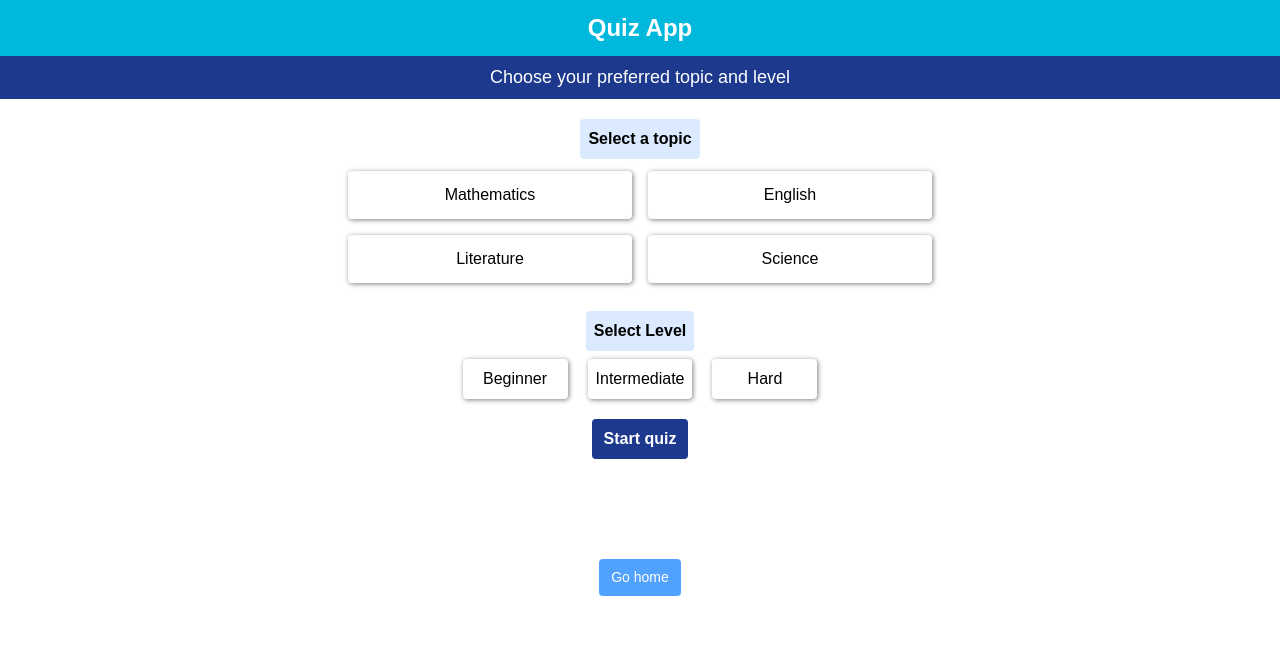
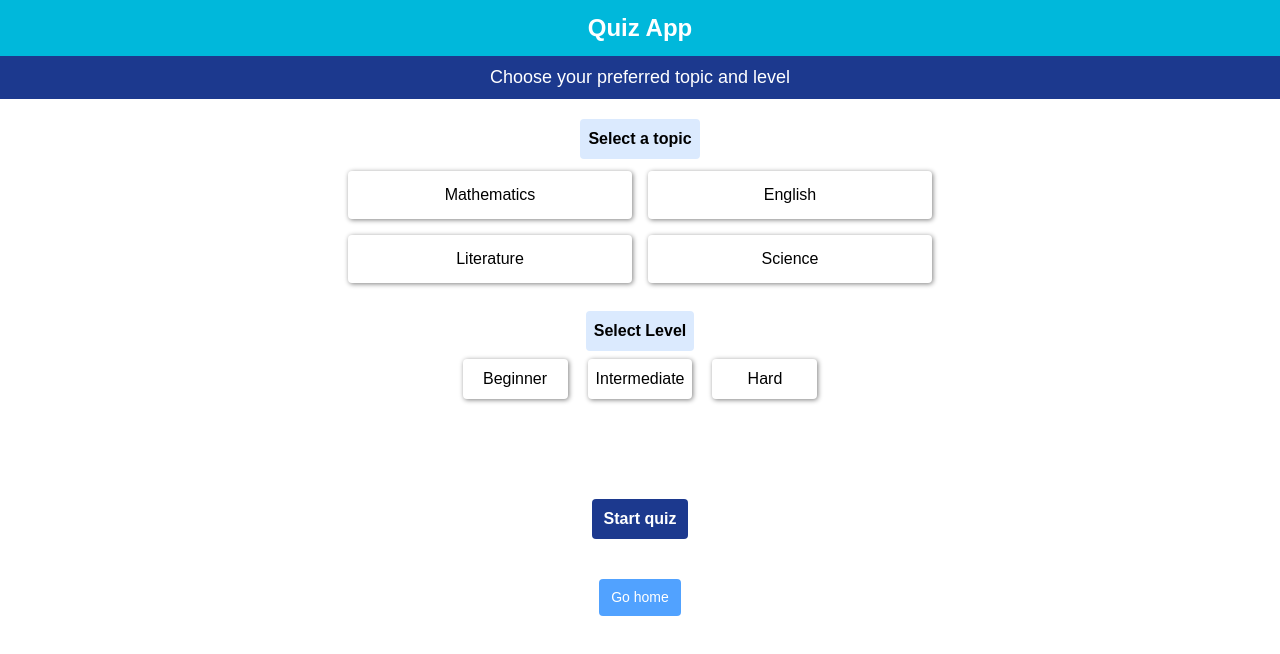
Before and after one commit to bhennyhayman/quizly, a Next.js app: page /start in a window 1280 px wide. Shown: the top 654 px of the page. Built offline with nearby package versions, Linux system fonts and the light colour scheme.

Commit message:
ui changes

```diff
--- a/src/app/start/page.tsx
+++ b/src/app/start/page.tsx
@@ -65,11 +65,11 @@ export default function Start() {
 
      <button
      onClick={handleQuizStart}
-     className="block w-fit my-5 py-2 px-3 bg-blue-900 text-white mx-auto font-bold rounded">
+     className="block w-fit mt-25 mb-2 py-2 px-3 bg-blue-900 text-white mx-auto font-bold rounded">
       Start quiz</button>
 
       <button
-     className="block w-fit mt-25 py-2 px-3 bg-blue-400 text-white mx-auto text-[14px] rounded">
+     className="block w-fit mt-10 py-2 px-3 bg-blue-400 text-white mx-auto text-[14px] rounded">
       <Link href="/">Go home</Link></button>
     </div>
   );
```
